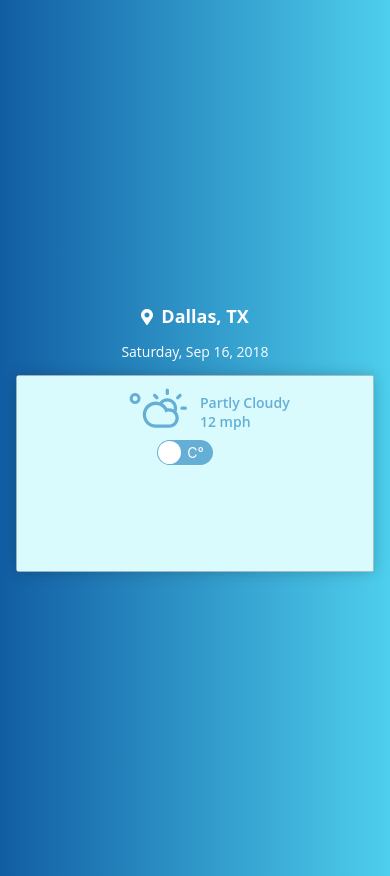
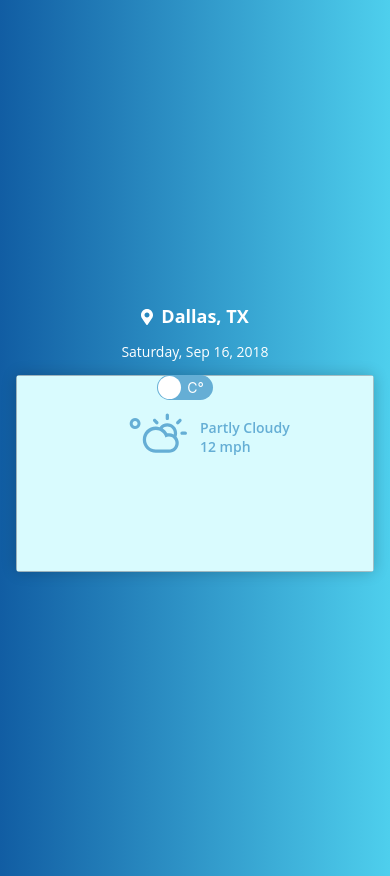
Before and after one commit to HJordan35/react-weather, a React (Create React App) app: page / in a window 390 px wide. Built offline with nearby package versions, Linux system fonts and the light colour scheme; no server answers.

Commit message:
ADDED | Mobile and desktop toggles which display dynamically depending on screensize

```diff
--- a/src/components/WeatherCard.jsx
+++ b/src/components/WeatherCard.jsx
@@ -32,8 +32,9 @@ class WeatherCard extends Component {
         return (
             <div className={styles['weather-card']}>
                 <div className={styles['current-temp-row']}>
+                    <div className={styles['mobile-toggle']}><ToggleTemp /></div>
                     <CurrentTemp currentWeather={this.props.currentWeather}/>
-                    <ToggleTemp />
+                    <div className={styles['desktop-toggle']}><ToggleTemp /></div>
                 </div>
                 <img src={dallas} className={styles['card-img']} alt="Card cap" />
                 <img src={mobileBackground} className={styles['mobile-img']} alt="Card cap" />
--- a/src/components/WeatherCard.module.css
+++ b/src/components/WeatherCard.module.css
@@ -43,11 +43,19 @@
       display: none;
     }
 
+    .mobile-toggle {
+      display: none;
+    }
+
   }
 
   @media only screen and (max-width: 700px) {
     .desktop-container {
       padding: 16px;
+    }
+
+    .desktop-toggle {
+      display: none;
     }
 
     .weather-card {
```
